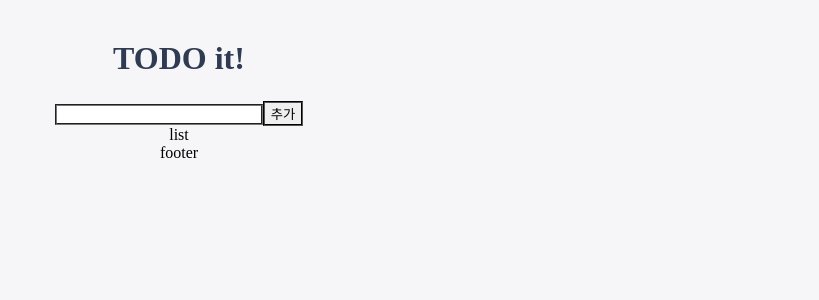
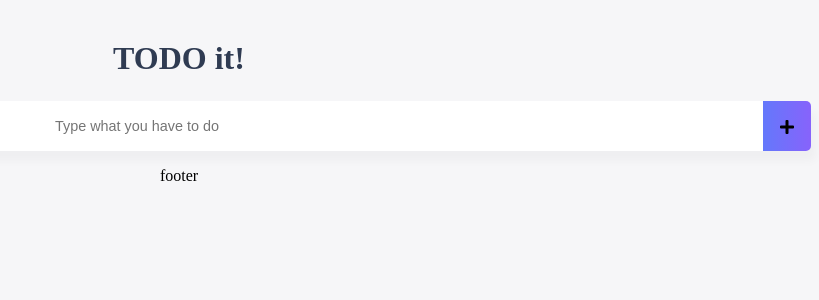
Before and after one commit to bitnaleeeee/vue-study, a Vue app: page / in a window 1280 px wide. Shown: the top 300 px of the page, without its empty margins (461-1280 px from the left). Built offline with nearby package versions, Linux system fonts and the light colour scheme; a web font is replaced by a local one.

Commit message:
할일삭제뷰컴포넌트

```diff
--- a/src/components/TodoInput.vue
+++ b/src/components/TodoInput.vue
@@ -1,8 +1,10 @@
 <template>
-  <div>
-    <input type="text" v-model="newTodoItem">
-    <button v-on:click="addTodo">추가</button>
-  </div>
+  <div class="inputBox shadow">
+    <input type="text" v-model="newTodoItem" placeholder="Type what you have to do" v-on:keypup.enter="addTodo">
+    <span class="addContainer" v-on:click="addTodo">
+      <i class="addBtn fas fa-plus" aria-hidden="true"></i>
+      </span>
+    </div>
 </template>
 
 <script>
@@ -28,5 +30,29 @@
     }
 </script>
 
-<style>
+<style scoped>
+  input:focus {
+    outline: none;
+  }
+  .inputBox {
+    background: white;
+    height: 50px;
+    line-height: 50px;
+    border-radius: 5px;
+  }
+  .inputBox input {
+    border-style: none;
+    font-size: 0.9rem;
+  }
+.addContainer {
+  float: right;
+  background: linear-gradient(to right, #6478FB, #8763FB);
+  display: block;
+  width: 3rem;
+  border-radius: 0 5px 5px 0;
+}
+.addBtn {
+  color: whtie;
+  vertical-align: middle;
+}
 </style>
--- a/src/components/TodoList.vue
+++ b/src/components/TodoList.vue
@@ -1,15 +1,64 @@
 <template>
-  <div>list</div>
+<section>
+  <ul>
+    <li v-for="todoItem in todoItems" :key="todoItem.id" class="shaodw">
+     <i class="checkBtn fas fa-check" aria-hidden="true"></i>
+       {{ todoItem }}
+      <span class="removeBtn" type="button" @click="removeTodo(todoItem, index)">
+        <i class="far fa-trash-alt" aria-hidden="true"></i>
+      </span>
+        </li>
+  </ul>
+</section>
 </template>
 
 <script>
 
-
     export default {
+      data() {
+        return {
+          todoItems: []
+        }
+      },
+      created() {
+        if (localStorage.length > 0) {
+          for (let i=0; i < localStorage.length; i++) {
+            this.todoItems.push(localStorage.key(i));
+          }
+        }
+      }
 
     }
 
 </script>
 
-<style>
+<style scoped>
+ul {
+  list-style-type: none;
+  padding-left: 0px;
+  margin-top: 0;
+  text-align: left;
+}
+
+li {
+  display: flex;
+  min-height: 50px;
+  height: 50px;
+  line-height: 50px;
+  margin: 0.5rem 0;
+  padding: 0 0.9rem;
+  background: white;
+  border-radius: 5px;
+}
+
+.checkBtn {
+  line-height: 45px;
+  color: #62acde;
+  margin-right: 5px;
+}
+
+.removeBtn {
+  margin-left: auto;
+  color: #de4343;
+}
 </style>
```
Also changed, not shown: src/components/HelloWorld.vue (deleted, +0 -58 lines), 1 other file (tests, documents, lock files or other folders).
